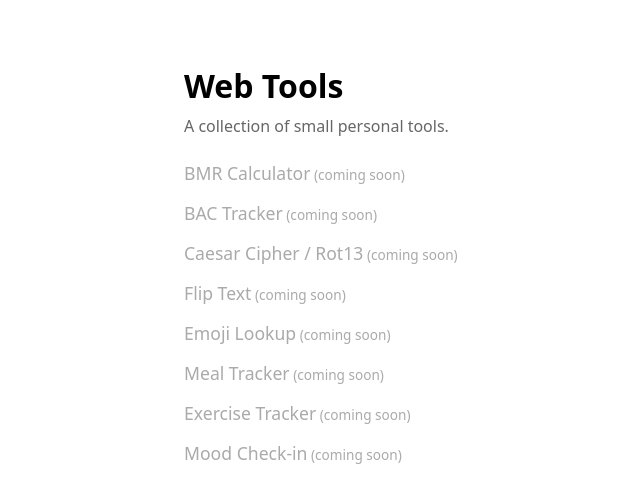
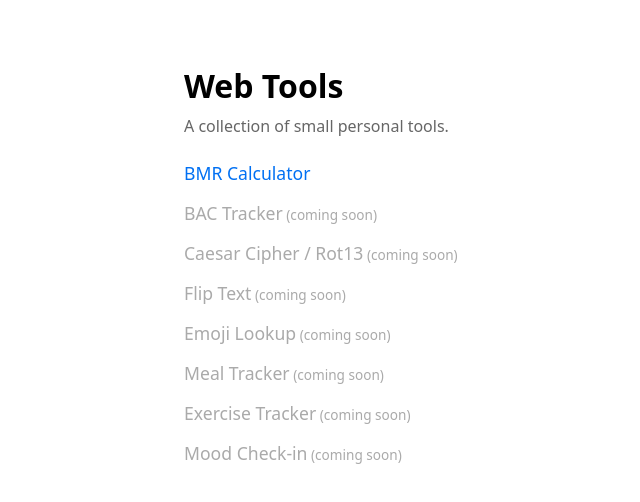
Before and after one commit to rippy/web-tools, a website: page docs/index.html in a window 1280 px wide. Shown: the whole page, without its empty margins (156-796 px from the left). Drawn offline with Linux system fonts and the light colour scheme.

Commit message:
feat: activate BMR Calculator link on home page

```diff
--- a/docs/index.html
+++ b/docs/index.html
@@ -25,7 +25,7 @@
   <h1>Web Tools</h1>
   <p class="subtitle">A collection of small personal tools.</p>
   <ul>
-    <li><span>BMR Calculator</span></li>
+    <li><a href="tools/bmr/index.html">BMR Calculator</a></li>
     <li><span>BAC Tracker</span></li>
     <li><span>Caesar Cipher / Rot13</span></li>
     <li><span>Flip Text</span></li>
```
